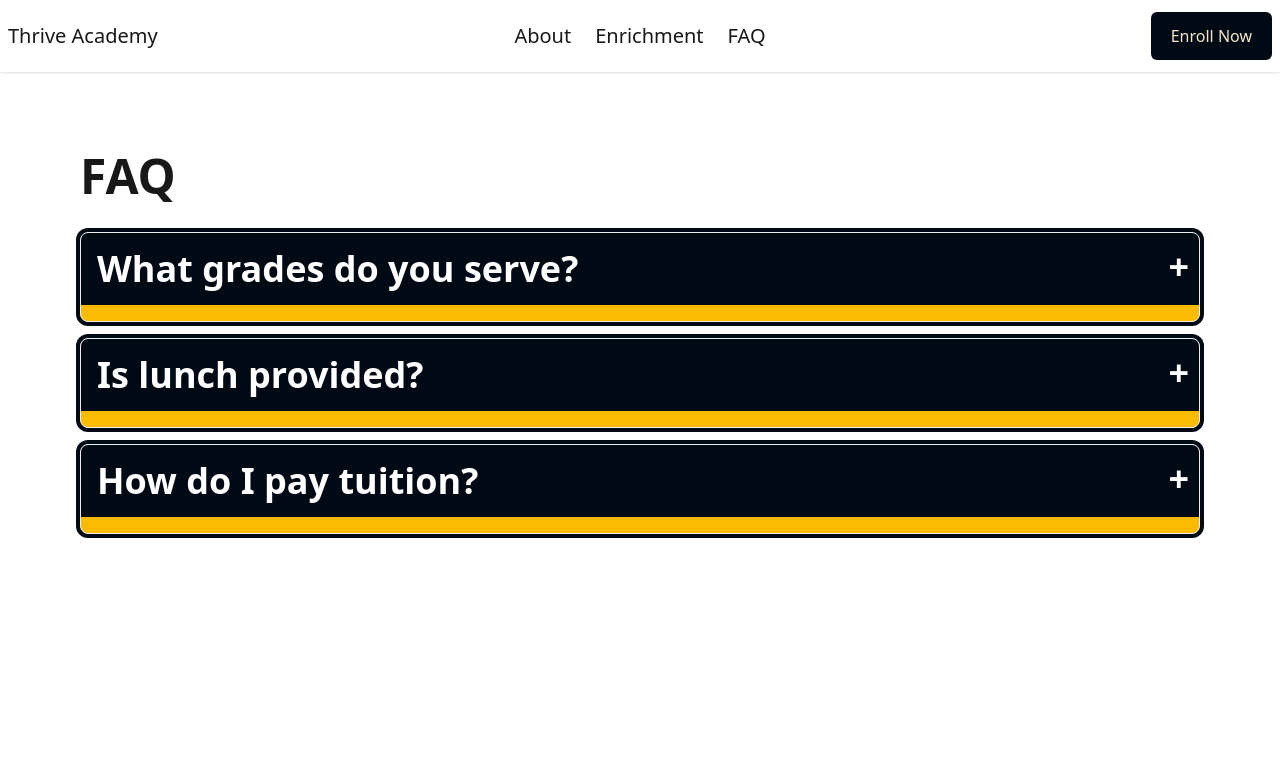
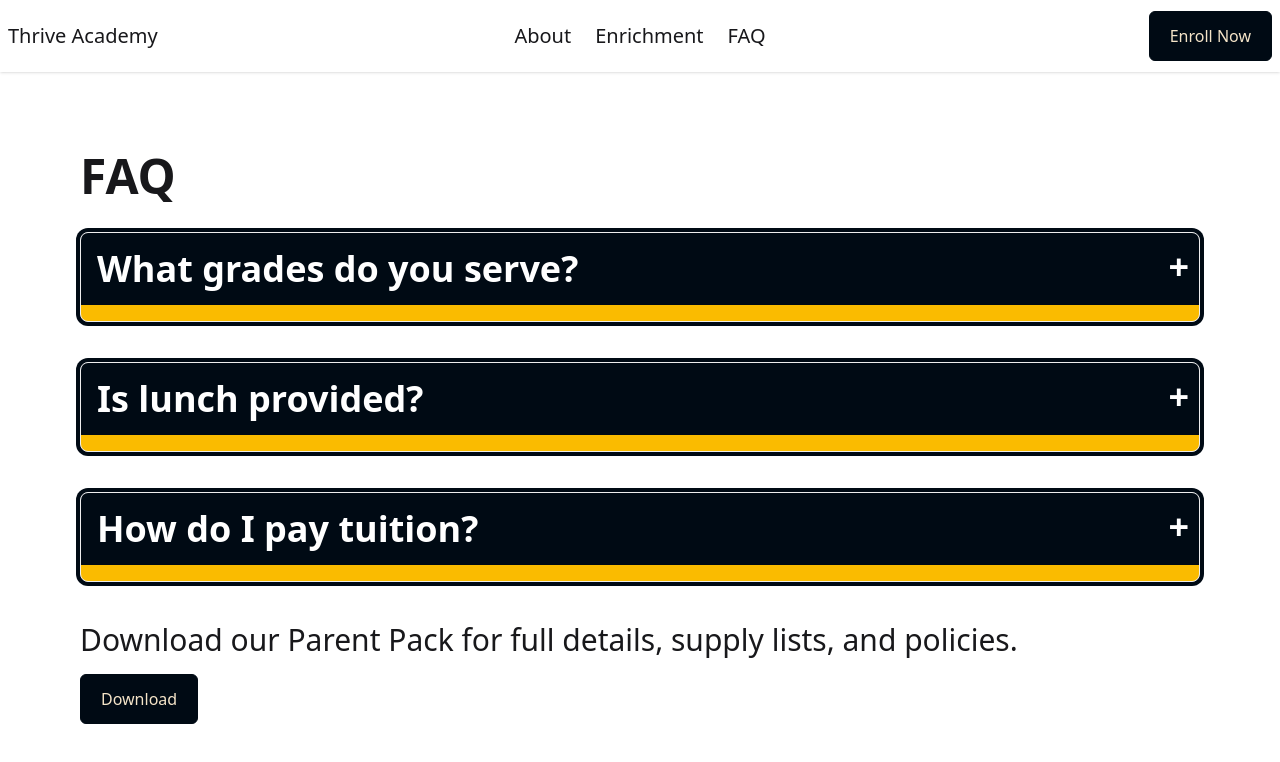
Before and after one commit to drethedevjs/thrive-academy, a Nuxt app: page /faq in a window 1280 px wide. Shown: the top 762 px of the page. Built offline with nearby package versions, Linux system fonts and the light colour scheme.

Commit message:
Added download button to FAQ page and updated button styling.

```diff
--- a/app/assets/css/main.css
+++ b/app/assets/css/main.css
@@ -20,9 +20,9 @@ h1 {
 }
 
 .ta-btn-navy {
-  @apply py-3 px-5 rounded-md bg-navy text-cream hover:bg-cream hover:text-navy transition-colors;
+  @apply py-3 px-5 rounded-md bg-navy text-cream hover:bg-cream hover:text-navy transition-colors border-1 border-navy;
 }
 
 .ta-btn-cream {
-  @apply py-3 px-5 rounded-md bg-cream text-navy hover:bg-navy hover:text-cream transition-colors;
+  @apply py-3 px-5 rounded-md bg-cream text-navy hover:bg-navy hover:text-cream transition-colors border-1 border-cream;
 }
--- a/app/pages/faq.vue
+++ b/app/pages/faq.vue
@@ -8,7 +8,7 @@ import faqs from "../data/faq";
     <div
       v-for="faq in faqs"
       :key="faq.id"
-      class="collapse collapse-plus bg-base-100 border border-base-300 mb-4 ring-4 ring-navy"
+      class="collapse collapse-plus bg-base-100 border border-base-300 mb-10 ring-4 ring-navy"
     >
       <input type="radio" name="my-accordion-3" />
       <div class="collapse-title title font-semibold bg-navy text-white">
@@ -18,6 +18,12 @@ import faqs from "../data/faq";
         {{ faq.answer }}
       </div>
     </div>
+
+    <p class="lg:text-3xl text-xl mb-4">
+      Download our Parent Pack for full details, supply lists, and policies.
+    </p>
+
+    <button class="ta-btn-navy">Download</button>
   </main>
 </template>
 
```
